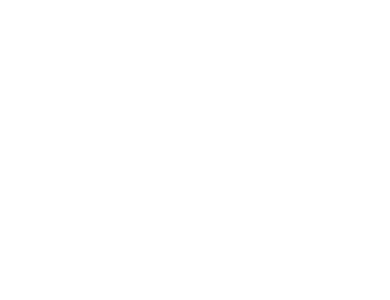
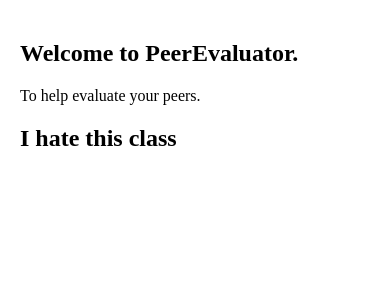
Before and after one commit to SimonKallassi/15-SOEN341_Project_F24, a React Native app: screen /LoginPage in a window 390 px wide. Before the commit this address had no page. Shown: the top 300 px of the page. Built offline with nearby package versions, Linux system fonts and the light colour scheme.

Commit message:
Fixed the routing for login and home page.
added a button on home to take us to login page and fixed rroruting issues

```diff
--- a/App.js
+++ b/App.js
@@ -1,13 +1,13 @@
 import React from 'react';
 import { BrowserRouter as Router, Routes, Route } from 'react-router-dom';
 import Home from './pages/Home';
-import loginPage from './src/loginPage';
+import LoginPage from './pages/Login';
 const App = () => {
     return (
         <Router>
             <Routes>
                 <Route path="/" element={<Home />} />
-                <Route path="/" element={<loginPage />} />
+                <Route path="/LoginPage" element={<LoginPage />} />
             </Routes>
         </Router>
     );
--- a/pages/Home.js
+++ b/pages/Home.js
@@ -1,6 +1,13 @@
 import React from 'react';
+import { useNavigate } from 'react-router-dom';
 
 const Home = () => {
+
+    const navigate = useNavigate();
+
+    const handleLoginClick = () => {
+        navigate('/LoginPage');
+    }
     return (
         <div>
             <main style={{ padding: '20px' }}>
@@ -10,6 +17,7 @@ const Home = () => {
                 </section>
                 <section>
                     <h2>Teacher and Students</h2>
+                    <button onClick={handleLoginClick}>Go To Login Page</button>
                 </section>
             </main>
         </div>
--- /dev/null
+++ b/pages/Login.js
@@ -0,0 +1,24 @@
+import React, { useState } from 'react';
+import { View, Text, TextInput, Button, StyleSheet } from 'react-native';
+import Home from "./Home";
+const Login = () => {
+    const [username, setUsername] = useState('');
+    const [password, setPassword] = useState('');
+
+
+    return (
+        <div>
+            <main style={{padding: '20px'}}>
+                <section>
+                    <h1>Welcome to PeerEvaluator.</h1>
+                    <p>To help evaluate your peers.</p>
+                </section>
+                <section>
+                    <h2>I hate this class</h2>
+                </section>
+            </main>
+        </div>
+    );
+};
+
+export default Login;
```
Also changed, not shown: pages/loginPage.js (deleted, +0 -22 lines).
